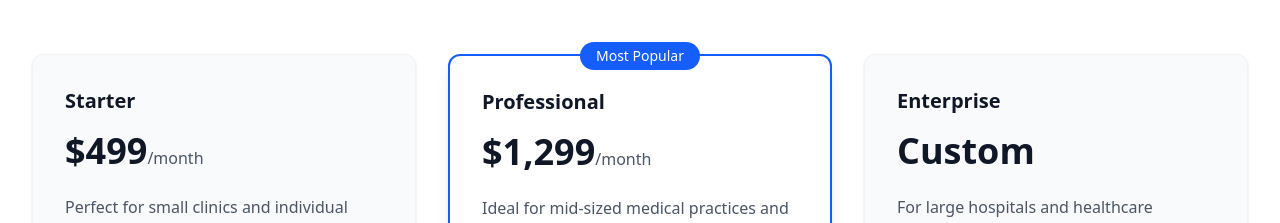
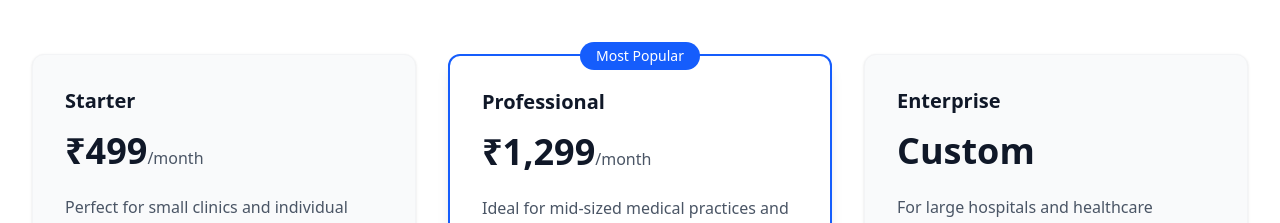
Before and after one commit to avirajkale50/alphabyte_ab2_03, a React (Vite) app in the folder doctor/: page / in a window 1280 px wide. Shown: the part 2520-2743 px from the top of the page. Built offline with nearby package versions, Linux system fonts and the light colour scheme.

Commit message:
index page chnages done

```diff
--- a/doctor/index.html
+++ b/doctor/index.html
@@ -4,7 +4,7 @@
     <meta charset="UTF-8" />
     <link rel="icon" type="image/svg+xml" href="/vite.svg" />
     <meta name="viewport" content="width=device-width, initial-scale=1.0" />
-    <title>Vite + React</title>
+    <title>SevaMitr - Doctor</title>
     <link href="./src/index.css" rel="stylesheet">
   </head>
   <body>
--- a/doctor/src/pages/LandingPage.jsx
+++ b/doctor/src/pages/LandingPage.jsx
@@ -516,7 +516,7 @@ function LandingPage() {
               </h3>
               <div className="mb-6">
                 <span className="text-4xl font-bold text-gray-900 dark:text-white">
-                  $499
+                  ₹499
                 </span>
                 <span className="text-gray-600 dark:text-gray-300">/month</span>
               </div>
@@ -559,7 +559,7 @@ function LandingPage() {
               </h3>
               <div className="mb-6">
                 <span className="text-4xl font-bold text-gray-900 dark:text-white">
-                  $1,299
+                  ₹1,299
                 </span>
                 <span className="text-gray-600 dark:text-gray-300">/month</span>
               </div>
```
